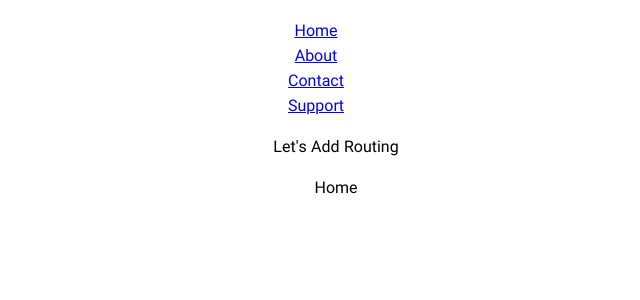
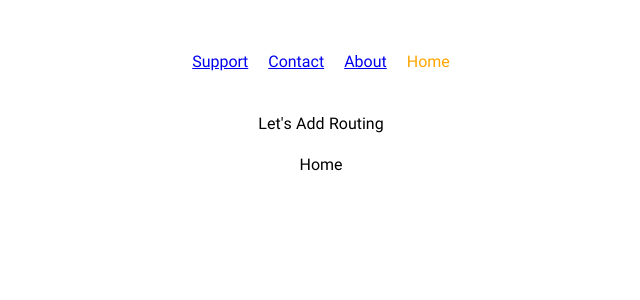
Before and after one commit to EbrahimHeydari/react-starter, a React (Create React App) app: page / in a window 1280 px wide. Shown: the top 300 px of the page, without its empty margins (399-1039 px from the left). Built offline with nearby package versions, Linux system fonts and the light colour scheme; the HTML template or start-up script is replaced by a standard one.

Commit message:
rename project

```diff
--- a/public/index.html
+++ b/public/index.html
@@ -9,7 +9,7 @@
   <meta name="description" content="Web site created using create-react-app" />
   <link rel="apple-touch-icon" href="%PUBLIC_URL%/logo192.png" />
   <link rel="manifest" href="%PUBLIC_URL%/manifest.json" />
-  <title>React App</title>
+  <title>React Starter</title>
 </head>
 
 <body>
--- a/src/App.css
+++ b/src/App.css
@@ -16,6 +16,11 @@ nav ul {
 nav ul li {
   display: inline-block;
   margin : 0 10px;
+}
+
+li a.active {
+  text-decoration: none;
+  color: orange;
 }
 
 .navbar {
--- a/src/App.js
+++ b/src/App.js
@@ -16,11 +16,12 @@
 
 
 // Practice (Router)
-import { BrowserRouter as Router, Route, Link, Routes } from "react-router-dom";
+import { BrowserRouter as Router, Route, NavLink, Routes } from "react-router-dom";
 import Home from './Practice/Router/pages/Home';
 import About from './Practice/Router/pages/About';
 import Contact from './Practice/Router/pages/Contact';
 import Support from './Practice/Router/pages/Support';
+import './App.css';
 
 function App() {
   return (
@@ -29,16 +30,16 @@ function App() {
         <nav>
           <ul>
             <li>
-              <Link to="/">Home</Link>
+              <NavLink to="/">Home</NavLink>
             </li>
             <li>
-              <Link to="/About">About</Link>
+              <NavLink to="/About">About</NavLink>
             </li>
             <li>
-              <Link to="/Contact">Contact</Link>
+              <NavLink to="/Contact">Contact</NavLink>
             </li>
             <li>
-              <Link to="/Support">Support</Link>
+              <NavLink to="/Support">Support</NavLink>
             </li>
           </ul>
         </nav>
```
